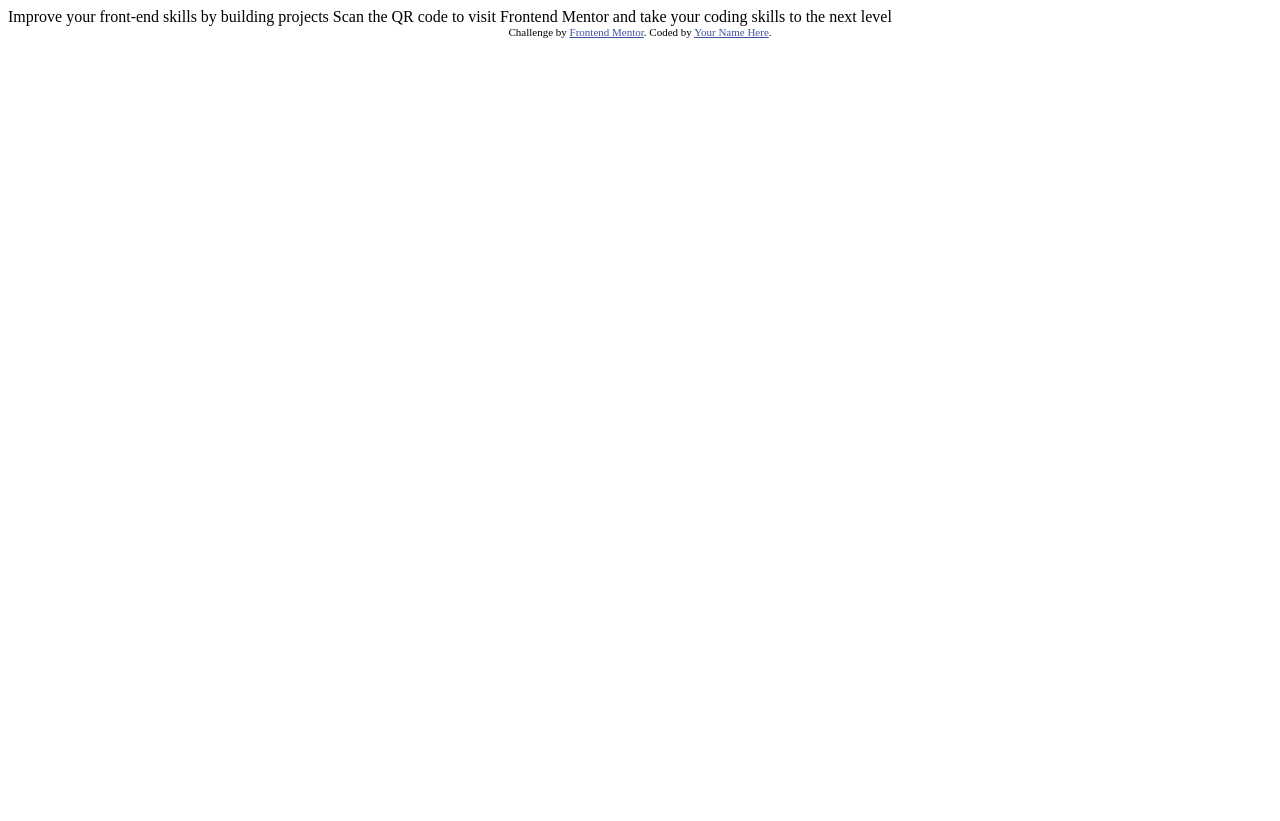
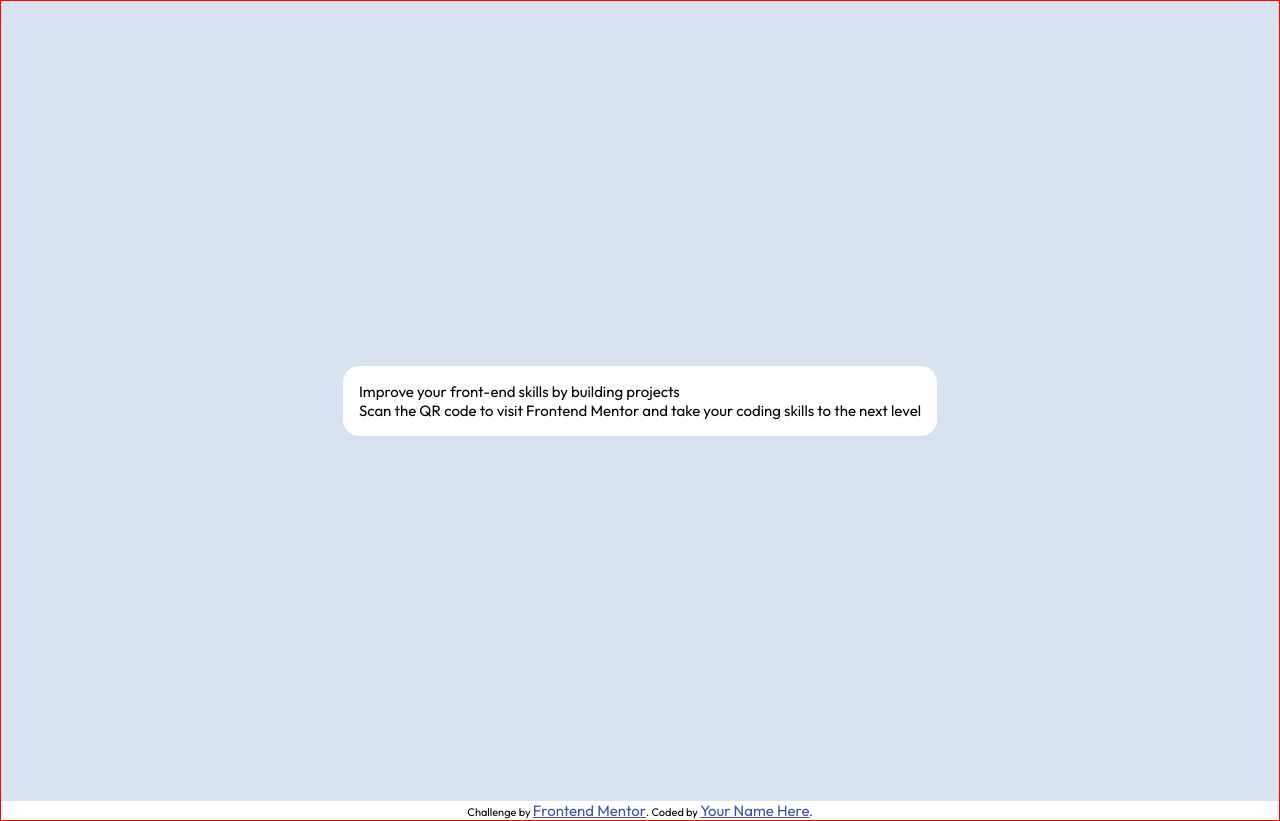
Before and after one commit to cursedxp/qr-code-component-main, a plain HTML site: page index.html in a window 1280 px wide. Before the commit the page ends 800 px from the top, so only its background shows below. Drawn offline with Linux system fonts and the light colour scheme.

Commit message:
initial page structure for desktop

```diff
--- a/index.html
+++ b/index.html
@@ -1,28 +1,83 @@
 <!DOCTYPE html>
 <html lang="en">
   <head>
-  <meta charset="UTF-8">
-  <meta name="viewport" content="width=device-width, initial-scale=1.0"> <!-- displays site properly based on user's device -->
+    <meta charset="UTF-8" />
+    <meta name="viewport" content="width=device-width, initial-scale=1.0" />
+    <!-- displays site properly based on user's device -->
 
-  <link rel="icon" type="image/png" sizes="32x32" href="./images/favicon-32x32.png">
+    <link
+      rel="icon"
+      type="image/png"
+      sizes="32x32"
+      href="./images/favicon-32x32.png"
+    />
 
     <title>Frontend Mentor | QR code component</title>
 
     <!-- Feel free to remove these styles or customise in your own stylesheet 👍 -->
     <style>
-    .attribution { font-size: 11px; text-align: center; }
-    .attribution a { color: hsl(228, 45%, 44%); }
+      @import url("https://fonts.googleapis.com/css2?family=Outfit:wght@400;700&display=swap");
+      * {
+        margin: 0;
+        padding: 0;
+        box-sizing: border-box;
+        font-size: 15px;
+        font-family: "Outfit", sans-serif;
+      }
+      body {
+        margin: 0;
+        padding: 0;
+        width: 100%;
+        height: 100%;
+        border: 1px solid red;
+      }
+      .attribution {
+        font-size: 11px;
+        text-align: center;
+      }
+      .attribution a {
+        color: hsl(228, 45%, 44%);
+      }
+      .wrapper {
+        min-height: 100vh;
+        background-color: hsl(212, 45%, 89%);
+      }
+      .flex {
+        display: flex;
+      }
+      .column {
+        flex-direction: column;
+      }
+      .items-center {
+        align-items: center;
+      }
+      .card {
+        padding: 16px;
+        background-color: white;
+        border-radius: 16px;
+      }
+      .justify-center {
+        justify-content: center;
+      }
     </style>
   </head>
   <body>
-
-  Improve your front-end skills by building projects
-
-  Scan the QR code to visit Frontend Mentor and take your coding skills to the next level
-
+    <div class="wrapper flex items-center justify-center">
+      <div class="card flex column">
+        <div class="qr-code-container">
+          <div>Improve your front-end skills by building projects</div>
+          <div>
+            Scan the QR code to visit Frontend Mentor and take your coding
+            skills to the next level
+          </div>
+        </div>
+      </div>
+    </div>
     <div class="attribution">
-    Challenge by <a href="https://www.frontendmentor.io?ref=challenge" target="_blank">Frontend Mentor</a>.
-    Coded by <a href="#">Your Name Here</a>.
+      Challenge by
+      <a href="https://www.frontendmentor.io?ref=challenge" target="_blank"
+        >Frontend Mentor</a
+      >. Coded by <a href="#">Your Name Here</a>.
     </div>
   </body>
 </html>
```
Lines whose indentation alone changed are shown as unchanged.
